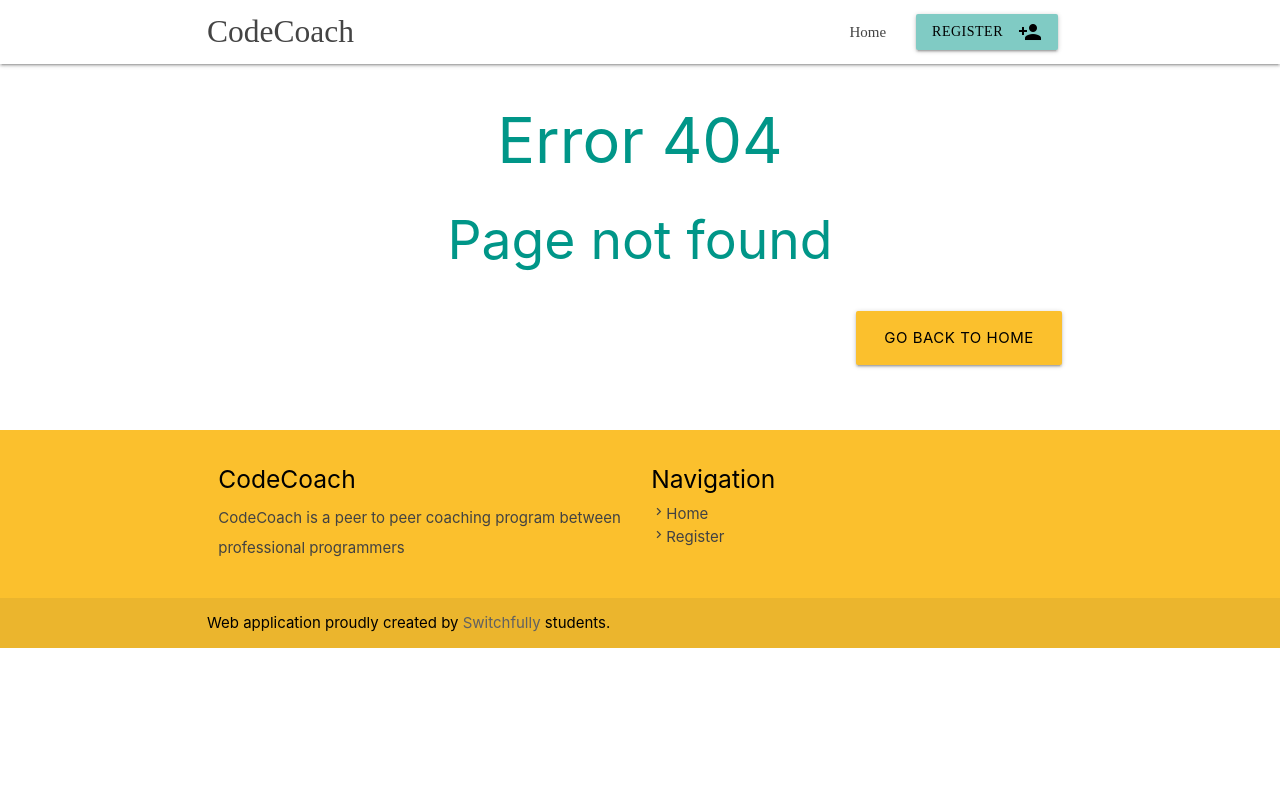
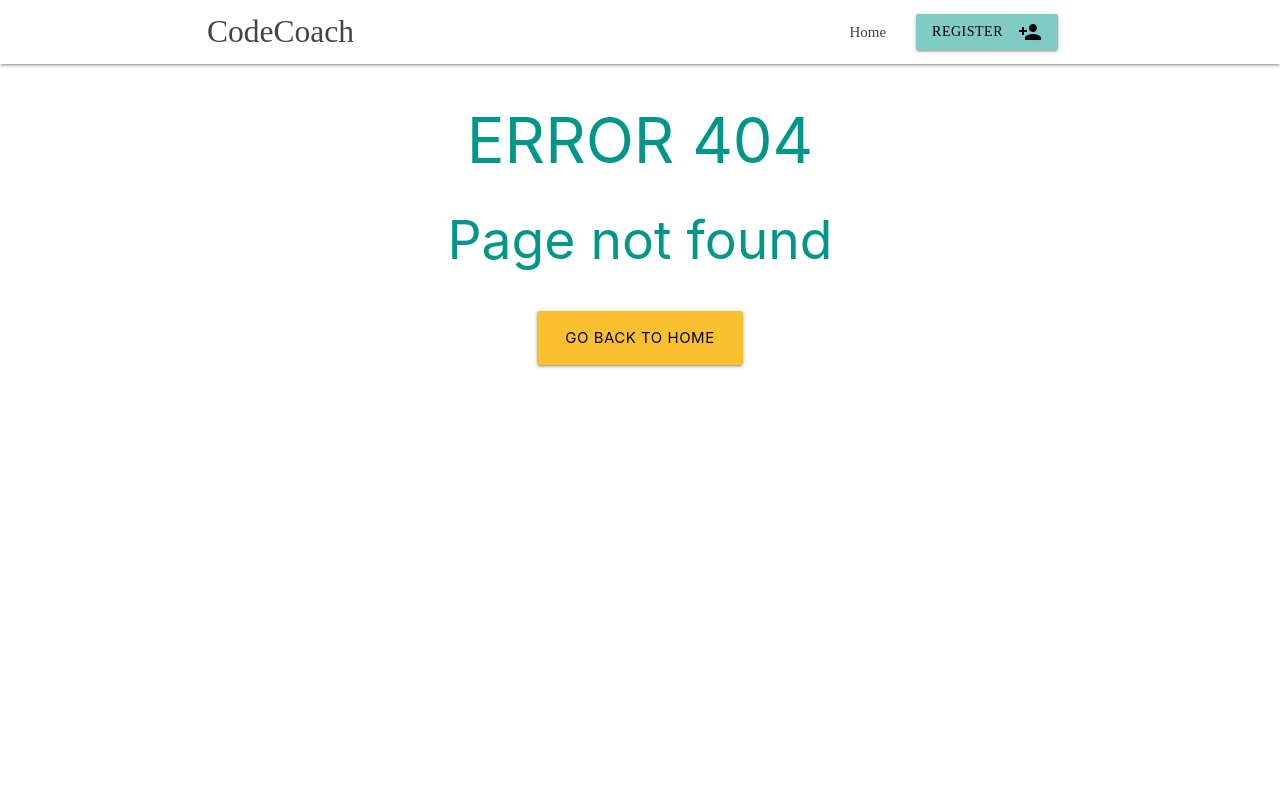
Before and after one commit to RafaelWill/marvel-codecoach-frontend, an Angular app: page /not-found in a window 1280 px wide. Shown: the top 800 px of the page. Built offline with nearby package versions, Linux system fonts and the light colour scheme.

Commit message:
Refactored error404.component.html

```diff
--- a/src/app/error/error404/error404.component.html
+++ b/src/app/error/error404/error404.component.html
@@ -1,13 +1,13 @@
-<div class="container">
+<div class="container min-vh-100">
   <div class="row">
     <div class="col s12 m12">
-      <h1 class="center teal-text lighten-3">Error 404</h1>
+      <h1 class="center teal-text lighten-3">ERROR 404</h1>
       <h2 class="center teal-text lighten-3">Page not found</h2>
     </div>
   </div>
   <div class="row">
-    <div class="col mb-5">
-      <a class="float-right waves-effect waves-light yellow darken-2 btn-large black-text" routerLink="home">
+    <div class="col mb-5 center">
+      <a class="waves-effect waves-light yellow darken-2 btn-large black-text" routerLink="../home">
         Go back to Home
       </a>
     </div>
```
